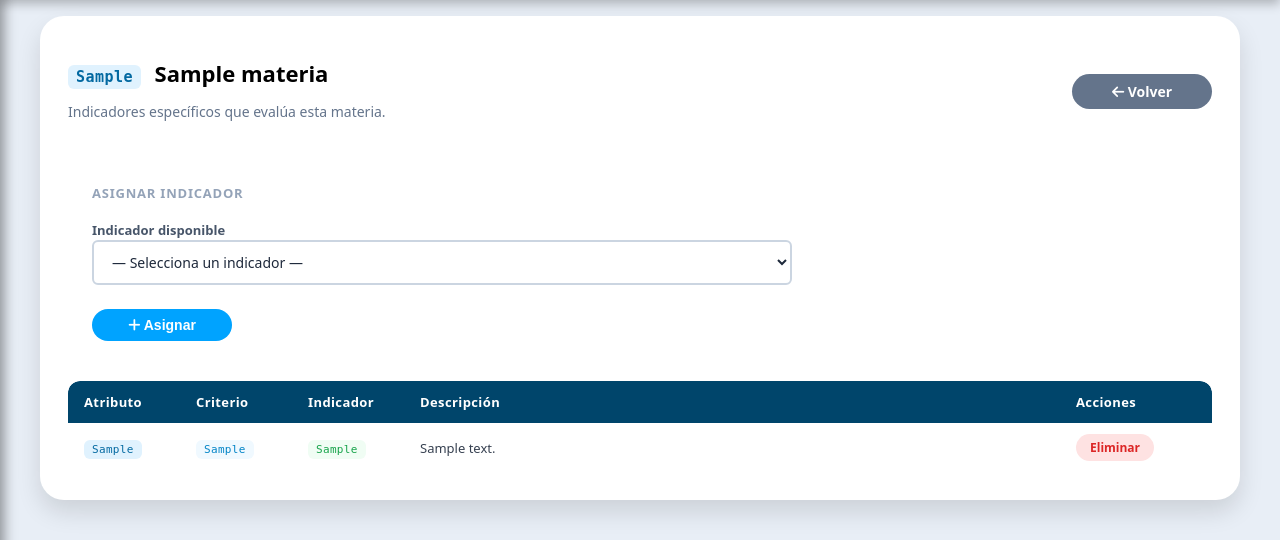
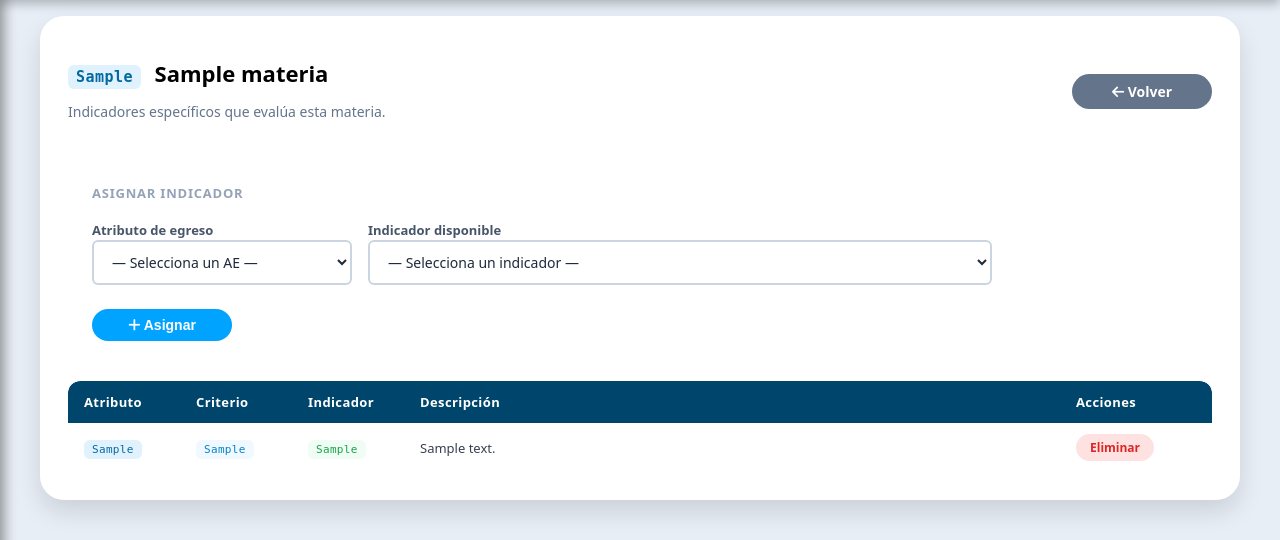
Before and after one commit to Pato1YT/PlataformaCACEI, a Django app: page /materias/1/indicadores/ in a window 1280 px wide. Shown: the part 64-604 px from the top of the page. Run offline with Django 4.2, Linux system fonts and the light colour scheme; a user stored in the database is signed in; tables that the repository leaves empty hold one stand-in row (values such as "Sample post"); parts of the project's set-up code (start-up, migrations or seed data) failed here and were passed over.

Commit message:
Mejorar en el apartado de asignar indicadores

```diff
--- a/core/templates/materias/gestionar_indicadores.html
+++ b/core/templates/materias/gestionar_indicadores.html
@@ -15,9 +15,8 @@
         </div>
 
         <div style="display:flex; gap:10px; flex-wrap:wrap; align-items:center;">
-            <a href="{% url 'core:gestionar_atributos_materia' materia.pk %}"
-               class="course-card__button"
-               style="width:140px; text-align:center; text-decoration:none; display:inline-block; font-weight:700; background-color:#64748b;">
+            <a href="{% url 'core:gestionar_atributos_materia' materia.pk %}" class="course-card__button"
+                style="width:140px; text-align:center; text-decoration:none; display:inline-block; font-weight:700; background-color:#64748b;">
                 <i class="fa-solid fa-arrow-left"></i> Volver
             </a>
         </div>
@@ -30,18 +29,49 @@
         <form method="post">
             {% csrf_token %}
 
-            <div style="display:grid; grid-template-columns:1fr; gap:12px; align-items:end; max-width:700px;">
+            <div style="display:grid; grid-template-columns:260px 1fr; gap:16px; max-width:900px;">
+
+                <!-- AE -->
                 <div>
-                    <label class="perfil-card__label">Indicador disponible</label>
-                    <select name="indicador_id" class="form-control" required>
-                        <option value="">— Selecciona un indicador —</option>
-                        {% for indicador in indicadores_disponibles %}
-                            <option value="{{ indicador.pk }}">
-                                {{ indicador.criterio.atributo_egreso.codigo }} · {{ indicador.criterio.codigo }} · {{ indicador.codigo }} — {{ indicador.descripcion|truncatechars:80 }}
-                            </option>
+                    <label class="perfil-card__label">
+                        Atributo de egreso
+                    </label>
+
+                    <select name="atributo_id" class="form-control"
+                        onchange="window.location.href='?atributo_id=' + this.value">
+                        <option value="">— Selecciona un AE —</option>
+
+                        {% for atributo in atributos_disponibles %}
+                        <option
+                            value="{{ atributo.pk }}"
+                            {% if atributo.pk|stringformat:"s" == atributo_id %}
+                                selected
+                            {% endif %}
+                        >
+                            {{ atributo.codigo }} — {{ atributo.nombre }}
+                        </option>
                         {% endfor %}
                     </select>
                 </div>
+
+                <!-- INDICADOR -->
+                <div>
+                    <label class="perfil-card__label">
+                        Indicador disponible
+                    </label>
+
+                    <select name="indicador_id" class="form-control" required>
+                        <option value="">— Selecciona un indicador —</option>
+
+                        {% for indicador in indicadores_disponibles %}
+                        <option value="{{ indicador.pk }}">
+                            {{ indicador.criterio.codigo }} · {{ indicador.codigo }}
+                            — {{ indicador.descripcion|truncatechars:80 }}
+                        </option>
+                        {% endfor %}
+                    </select>
+                </div>
+
             </div>
 
             <div style="margin-top:16px;">
@@ -67,13 +97,27 @@
             <tbody>
                 {% for relacion in indicadores_asignados %}
                 <tr>
-                    <td><span class="course-card__code">{{ relacion.indicador.criterio.atributo_egreso.codigo }}</span></td>
-                    <td><span class="course-card__code" style="background:#f0f9ff; color:#0284c7;">{{ relacion.indicador.criterio.codigo }}</span></td>
-                    <td><span class="course-card__code" style="background:#f0fdf4; color:#16a34a;">{{ relacion.indicador.codigo }}</span></td>
-                    <td style="font-size:13px; color:#374151;">{{ relacion.indicador.descripcion }}</td>
+                    <td>
+                        <span class="course-card__code">
+                            {{ relacion.indicador.criterio.atributo_egreso.codigo }}
+                        </span>
+                    </td>
+                    <td>
+                        <span class="course-card__code" style="background:#f0f9ff; color:#0284c7;">
+                            {{relacion.indicador.criterio.codigo }}
+                        </span>
+                    </td>
+                    <td>
+                        <span class="course-card__code" style="background:#f0fdf4; color:#16a34a;">
+                            {{relacion.indicador.codigo }}
+                        </span>
+                    </td>
+                    <td style="font-size:13px; color:#374151;">
+                        {{ relacion.indicador.descripcion }}
+                    </td>
                     <td class="data-table__actions">
                         <a href="{% url 'core:eliminar_indicador_materia' relacion.pk %}"
-                           class="data-table__btn data-table__btn--delete" style="white-space:nowrap;">Eliminar</a>
+                            class="data-table__btn data-table__btn--delete" style="white-space:nowrap;">Eliminar</a>
                     </td>
                 </tr>
                 {% empty %}
--- a/core/views.py
+++ b/core/views.py
@@ -1679,16 +1679,21 @@ def gestionar_indicadores_materia(request, materia_pk):
         materia=materia
     ).values_list('atributo_egreso_id', flat=True)
 
-    indicadores_disponibles = Indicador.objects.filter(
-        criterio__atributo_egreso_id__in=atributos_materia
-    ).select_related(
-        'criterio',
-        'criterio__atributo_egreso'
-    ).order_by(
-        'criterio__atributo_egreso__codigo',
-        'criterio__codigo',
-        'codigo'
-    )
+    atributo_id = request.GET.get('atributo_id')
+
+    indicadores_disponibles = Indicador.objects.none()
+
+    if atributo_id:
+        indicadores_disponibles = Indicador.objects.filter(
+            criterio__atributo_egreso_id=atributo_id,
+            criterio__atributo_egreso_id__in=atributos_materia
+        ).select_related(
+            'criterio',
+            'criterio__atributo_egreso'
+        ).order_by(
+            'criterio__codigo',
+            'codigo'
+        )
 
     indicadores_asignados = MateriaIndicador.objects.filter(
         materia=materia
@@ -1722,8 +1727,14 @@ def gestionar_indicadores_materia(request, materia_pk):
         messages.success(request, 'Indicador asignado correctamente.')
         return redirect('core:gestionar_indicadores_materia', materia_pk=materia.pk)
 
+    atributos_disponibles = AtributoEgreso.objects.filter(
+        pk__in=atributos_materia
+    ).order_by('codigo')
+
     return render(request, 'materias/gestionar_indicadores.html', {
         'materia': materia,
+        'atributos_disponibles': atributos_disponibles,
+        'atributo_id': atributo_id,
         'indicadores_disponibles': indicadores_disponibles,
         'indicadores_asignados': indicadores_asignados,
     })
```
